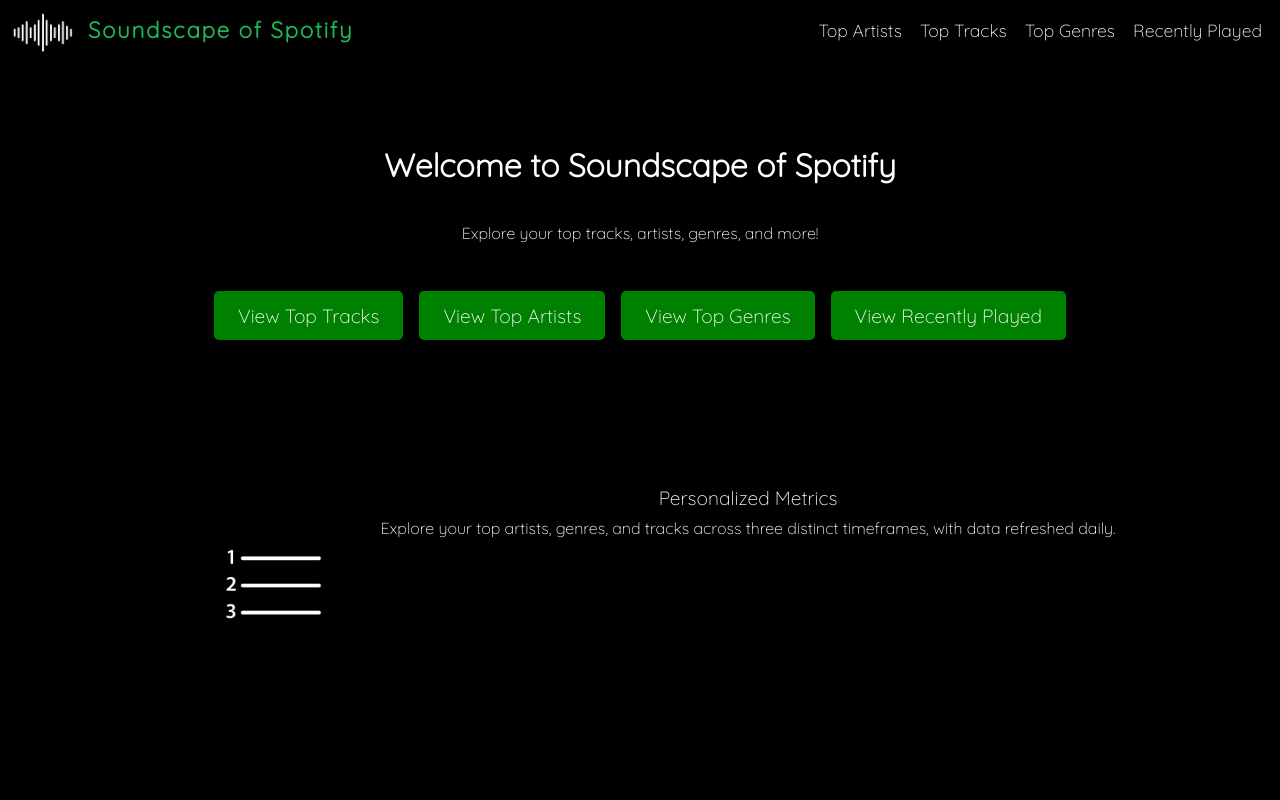
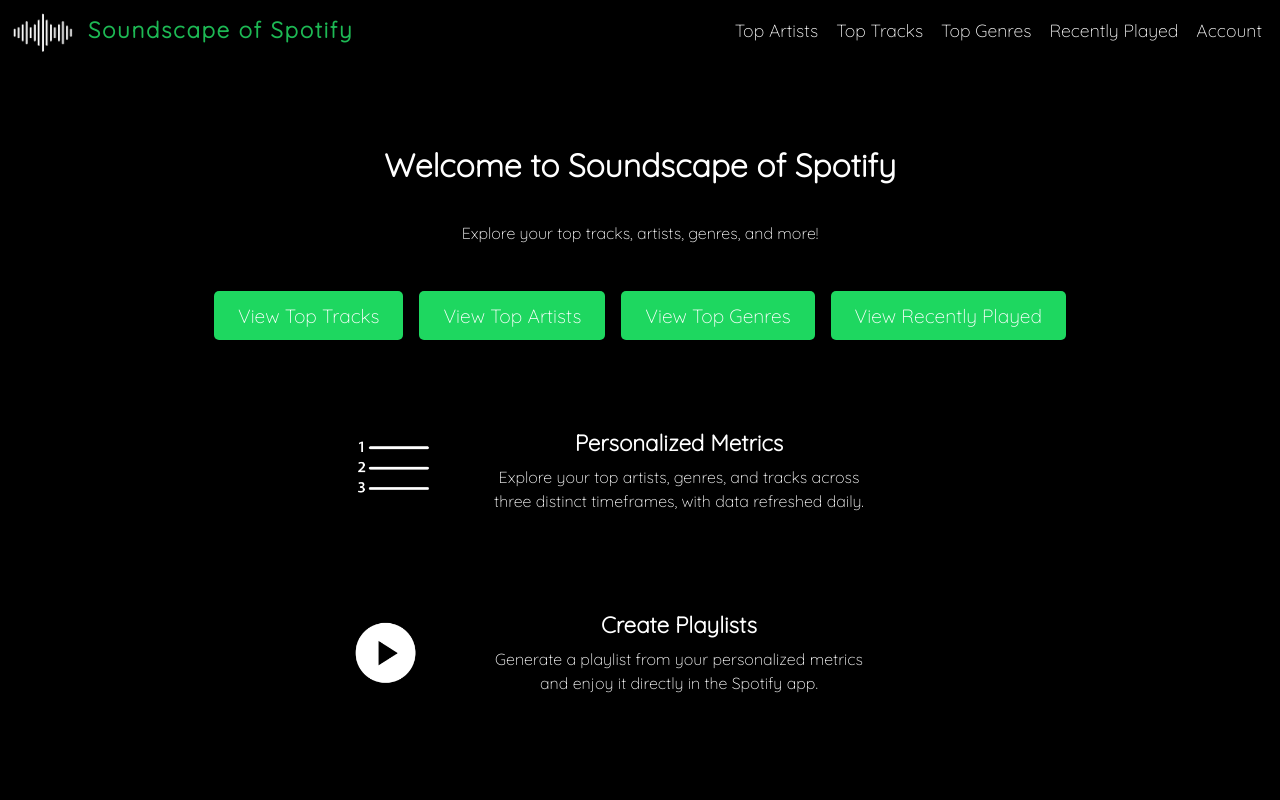
Before and after one commit to rm-gupta/Soundscape-for-Spotify, a React (Create React App) app: page / in a window 1280 px wide. Shown: the top 800 px of the page. Built offline with nearby package versions, Linux system fonts and the light colour scheme.

Commit message:
some minor front end changes, connecting to get authentication working

```diff
--- a/package.json
+++ b/package.json
@@ -40,5 +40,8 @@
       "last 1 firefox version",
       "last 1 safari version"
     ]
+  },
+  "devDependencies": {
+    "@babel/plugin-proposal-private-property-in-object": "^7.21.11"
   }
 }
--- a/src/App.js
+++ b/src/App.js
@@ -1,32 +1,8 @@
-// import './App.css';
-// import 'bootstrap/dist/css/bootstrap.min.css';
-// import React from 'react';
-// import { BrowserRouter as Router, Route, Routes } from 'react-router-dom';
-// import Header from './components/header';
-// import TopArtists from './components/topArtists';
-// import TopTracks from './components/topTracks';
-// import TopGenres from './components/topGenres';
-// import RecentlyPlayed from './components/recentlyPlayed';
-
-// export default function App() {
-//   return (
-//     <Router>
-//       <Header />
-//       <Routes>
-//         <Route path="/" element={<h1>Welcome to Soundscape of Spotify</h1>} />
-//         <Route path="/top-artists" element={<TopArtists />} />
-//         <Route path="/top-tracks" element={<TopTracks />} />
-//         <Route path="/top-genres" element={<TopGenres />} />
-//         <Route path="/recently-played" element={<RecentlyPlayed />} />
-//       </Routes>
-//     </Router>
-//   );
-// }
-
 import React from 'react';
 import { BrowserRouter as Router, Route, Routes } from 'react-router-dom';
 import Header from './components/header';
 import Home from './components/Home'; // Import Home component
+import LoginPage from './pages/login'; //
 import TopArtists from './components/topArtists';
 import ArtistCard from './components/artistCard';
 
@@ -42,6 +18,7 @@
         <Route path="/top-tracks" element={<h1>Top Tracks </h1>} />
         <Route path="/top-genres" element={<h1>Top Genres </h1>} />
         <Route path="/recently-played" element={<h1>Recently Played </h1>} />
+        <Route path="/account" element={<LoginPage />} />
       </Routes>
     </Router>
   );
--- a/src/components/Home.css
+++ b/src/components/Home.css
@@ -1,71 +1,84 @@
+/* Main container styling */
 .home-container {
     background-color: black;
     color: white;
-    height: 100vh; /* Full viewport height */
     display: flex;
-    flex-direction: column;
-    align-items: center;
-    text-align: center;
-    padding-top: 2rem;
+    flex-direction: column; /* Arrange items vertically */
+    align-items: center; /* Center items horizontally */
+    text-align: center; /* Center text within the container */
+    padding-top: 2rem; /* Add space at the top */
+    padding-left: 2rem; /* Add space on the left */
+    padding-right: 2rem; /* Add space on the right */
 }
 
+/* Button container styling */
 .button-container {
-    margin-top: 2rem;
-    display: flex;
-    gap: 1rem;
-    flex-wrap: wrap;
-    text-decoration: none;
+    margin-top: 2rem; /* Space above the button container */
+    display: flex; /* Arrange buttons horizontally */
+    gap: 1rem; /* Add space between buttons */
+    flex-wrap: wrap; /* Wrap buttons on smaller screens */
+    justify-content: center; /* Center the buttons */
+    padding-bottom: 4rem; /* Add space below buttons */
 }
 
+/* Button styling */
 .btn {
-    font-size: 1.2rem;
-    padding: 0.8rem 1.5rem;
-    border-radius: 5px;
-    background-color: green !important;
-    text-decoration: none;
-    color: white !important;
-
+    font-size: 1.2rem; /* Adjust button text size */
+    padding: 0.8rem 1.5rem; /* Add space inside buttons */
+    border-radius: 5px; /* Round button corners */
+    background-color: #1ED760 !important; /* Apply green background */
+    text-decoration: none; /* Remove underline from text */
+    color: white !important; /* Ensure text is white */
 }
 
+/* Section containers for charts, playlists, and recently played */
 .charts-container,
 .playlist-container,
 .recentlyPlayed-container {
-    display: flex; /* Align items horizontally */
-    align-items: center; /* Vertically center items */
-    gap: 1rem; /* Add spacing between image and text */
-    margin-bottom: 2rem; /* Add spacing between rows */
-
+    display: flex; /* Arrange image and text horizontally */
+    align-items: center; /* Align image and text vertically */
+    justify-content: center; /* Center align the image and text */
+    gap: 2rem; /* Space between image and text */
+    margin-bottom: 2rem; /* Add space between rows */
+    width: 80%; /* Constrain container width */
+    transform: translateX(-3.25rem);
 }
 
-  /* Image styling */
+/* Image styling for charts and playlists */
 .charts-logo,
 .playlist-logo {
-  padding-top: 10rem;
-  width: 200px; /* Adjust image size */
-  height: 200px; /* Adjust image size */
-  object-fit: contain; /* Ensure the image fits well */
+    width: 150px; /* Set image width */
+    height: 150px; /* Set image height */
+    object-fit: contain; /* Maintain aspect ratio */
 }
 .recentlyPlayed-logo{
-    width: 120px; /* Adjust image size */
-    height: 120px; /* Adjust image size */
-    object-fit: contain; /* Ensure the image fits well */
+    width: 170px; /* Set image width */
+    height: 170px; /* Set image height */
+    object-fit: contain; /* Maintain aspect ratio */
+    transform: translateX(-1.45rem);
 }
 
+/* Text content container */
 .text-content {
-    display: flex;
-    flex-direction: column; /* Stacking the heading and p vertically*/
-    text-align: center;
+    display: flex; /* Arrange text content */
+    flex-direction: column; /* Stack heading and paragraph vertically */
+    justify-content: center; /* Center align text vertically */
+    align-items: center; /* Center align text horizontally */
+    text-align: center; /* Center the text itself */
 }
 
+/* Heading styling */
 .text-content h4 {
-    font-size: 1.2rem; /* Adjust heading size */
+    font-size: 1.4rem; /* Adjust heading size */
     margin: 0; /* Remove default margin */
-    text-align: center;
-    font-weight: 400;
+    font-weight: bold; /* Make heading bold */
+    text-align: center; /* Center align heading */
 }
 
+/* Paragraph styling */
 .text-content p {
     font-size: 1rem; /* Adjust paragraph size */
-    margin-top: 0.5rem; /* Add spacing below the heading */
-    text-align: center;
+    margin-top: 0.5rem; /* Add space below the heading */
+    line-height: 1.5; /* Improve text readability */
+    text-align: center; /* Center align paragraph */
 }
--- a/src/components/Home.js
+++ b/src/components/Home.js
@@ -34,8 +34,8 @@
             />
             <div className="text-content">
                  <h4>Personalized Metrics</h4>
-                 <p>Explore your top artists, genres, and tracks across three
-                    distinct timeframes, with data refreshed daily.
+                 <p>Explore your top artists, genres, and tracks across <br />
+                    three distinct timeframes, with data refreshed daily.
                  </p>
                 </div>
         </div>
@@ -48,8 +48,8 @@
             />
             <div className="text-content">
                  <h4>Create Playlists</h4>
-                 <p>Generate a playlist from your personalized metrics and enjoy
-                    it directly in the Spotify app.
+                 <p>Generate a playlist from your personalized metrics <br />
+                    and enjoy it directly in the Spotify app.
                  </p>
                 </div>
         </div>
@@ -61,7 +61,8 @@
             />
             <div className="text-content">
                  <h4>Recently Played Tracks</h4>
-                 <p> View tracks you've recently played with their timestamps.
+                 <p> View tracks you've recently played with their <br />
+                    timestamps.
                  </p>
                 </div>
         </div>
--- a/src/components/header.js
+++ b/src/components/header.js
@@ -36,6 +36,7 @@
         <Nav.Link href="/top-tracks">Top Tracks</Nav.Link>
         <Nav.Link href="/top-genres">Top Genres</Nav.Link>
         <Nav.Link href="/recently-played">Recently Played</Nav.Link>
+        <Nav.Link href="/account">Account</Nav.Link>
       </Nav>
     </Navbar.Collapse>
   </Container>
--- a/src/pages/login.js
+++ b/src/pages/login.js
@@ -0,0 +1,49 @@
+import React from 'react';
+
+export default function LoginPage() {
+  const spotifyLoginUrl = 'http://localhost:3000/login'; // Replace with your backend URL
+
+  return (
+    <div style={styles.container}>
+      <h1 style={styles.title}>Login to Spotify</h1>
+      <p style={styles.description}>
+        Connect your Spotify account to access personalized stats and features.
+      </p>
+      <a href={spotifyLoginUrl} style={styles.button}>
+        Login with Spotify
+      </a>
+    </div>
+  );
+}
+
+const styles = {
+  container: {
+    backgroundColor: '#000',
+    color: '#fff',
+    height: '100vh',
+    display: 'flex',
+    flexDirection: 'column',
+    alignItems: 'center',
+    justifyContent: 'center',
+    textAlign: 'center',
+  },
+  title: {
+    fontSize: '2rem',
+    marginBottom: '1rem',
+  },
+  description: {
+    fontSize: '1.2rem',
+    marginBottom: '2rem',
+    maxWidth: '500px',
+    lineHeight: '1.6',
+  },
+  button: {
+    backgroundColor: '#1DB954',
+    color: '#fff',
+    padding: '0.8rem 1.5rem',
+    borderRadius: '30px',
+    textDecoration: 'none',
+    fontSize: '1rem',
+    fontWeight: 'bold',
+  },
+};
```
Also changed, not shown: 2 other files (tests, documents, lock files or other folders). Lines whose indentation alone changed are shown as unchanged.
